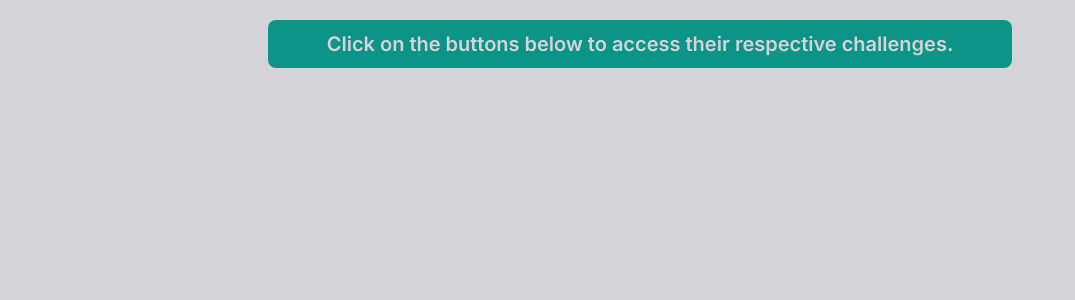
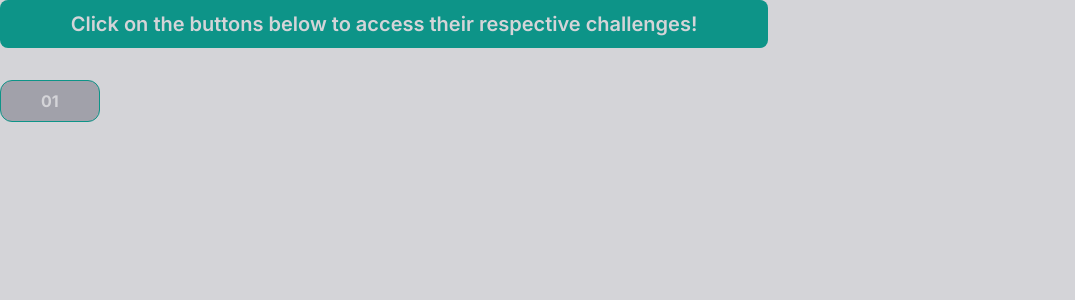
Before and after one commit to kelitasukita/training-programming-logic, a Next.js app: page / in a window 1280 px wide. Shown: the top 300 px of the page, without its empty margins (0-1075 px from the left). Built offline with nearby package versions, Linux system fonts and the light colour scheme.

Commit message:
Set styles

```diff
--- a/src/app/page.tsx
+++ b/src/app/page.tsx
@@ -4,12 +4,15 @@ const inter = Inter({ subsets: ['latin'] })
 
 export default function Home() {
   return (
-    <main className='flex justify-center p-5'>
+    <main className='justify-center items-center'>
       <div className='bg-teal-600 rounded-lg w-3/5 h-12 flex justify-center items-center'>
         <h1 className='text-zinc-300 text-xl font-semibold'>
-          Click on the buttons below to access their respective challenges.
+          Click on the buttons below to access their respective challenges!
         </h1>
       </div>
+      <article className='mt-8'>
+        <button className='border border-teal-600 border-solid px-10 py-2 rounded-xl bg-zinc-400 text-zinc-300 font-bold '>01</button>
+      </article>
     </main>
   )
 }
```
